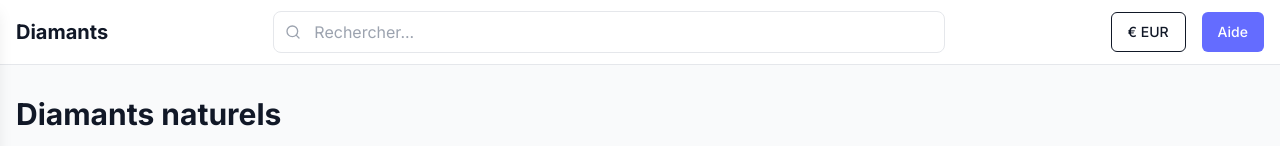
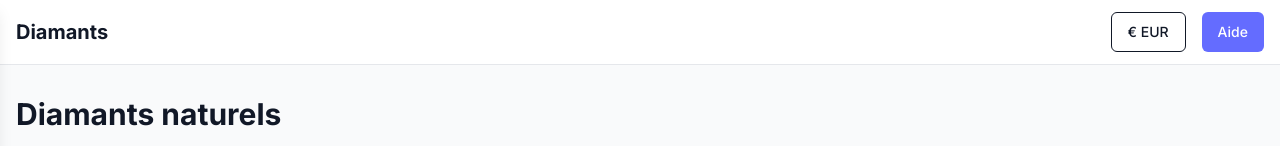
Before and after one commit to orapaorapa/proj-76, a React (Vite) app: page / in a window 1280 px wide. Shown: the top 146 px of the page. Built offline with nearby package versions, Linux system fonts and the light colour scheme.

Commit message:
Remove search bar from Navbar
This commit eliminates the search bar component from the Navbar to streamline the user interface.
[skip gpt_engineer]

```diff
--- a/src/components/Navbar.tsx
+++ b/src/components/Navbar.tsx
@@ -1,5 +1,5 @@
 import { useState } from 'react';
-import { Menu, Search, X } from 'lucide-react';
+import { Menu, X } from 'lucide-react';
 import { Button } from './ui/button';
 
 const Navbar = () => {
@@ -18,17 +18,6 @@ const Navbar = () => {
             <Menu className="h-6 w-6" />
           </Button>
           <span className="text-xl font-bold">Diamants</span>
-        </div>
-
-        <div className="flex-1 max-w-2xl mx-4">
-          <div className="relative">
-            <Search className="absolute left-3 top-1/2 transform -translate-y-1/2 h-4 w-4 text-gray-400" />
-            <input
-              type="text"
-              placeholder="Rechercher..."
-              className="w-full pl-10 pr-4 py-2 border rounded-lg focus:outline-none focus:ring-2 focus:ring-primary"
-            />
-          </div>
         </div>
 
         <div className="flex items-center gap-4">
```
